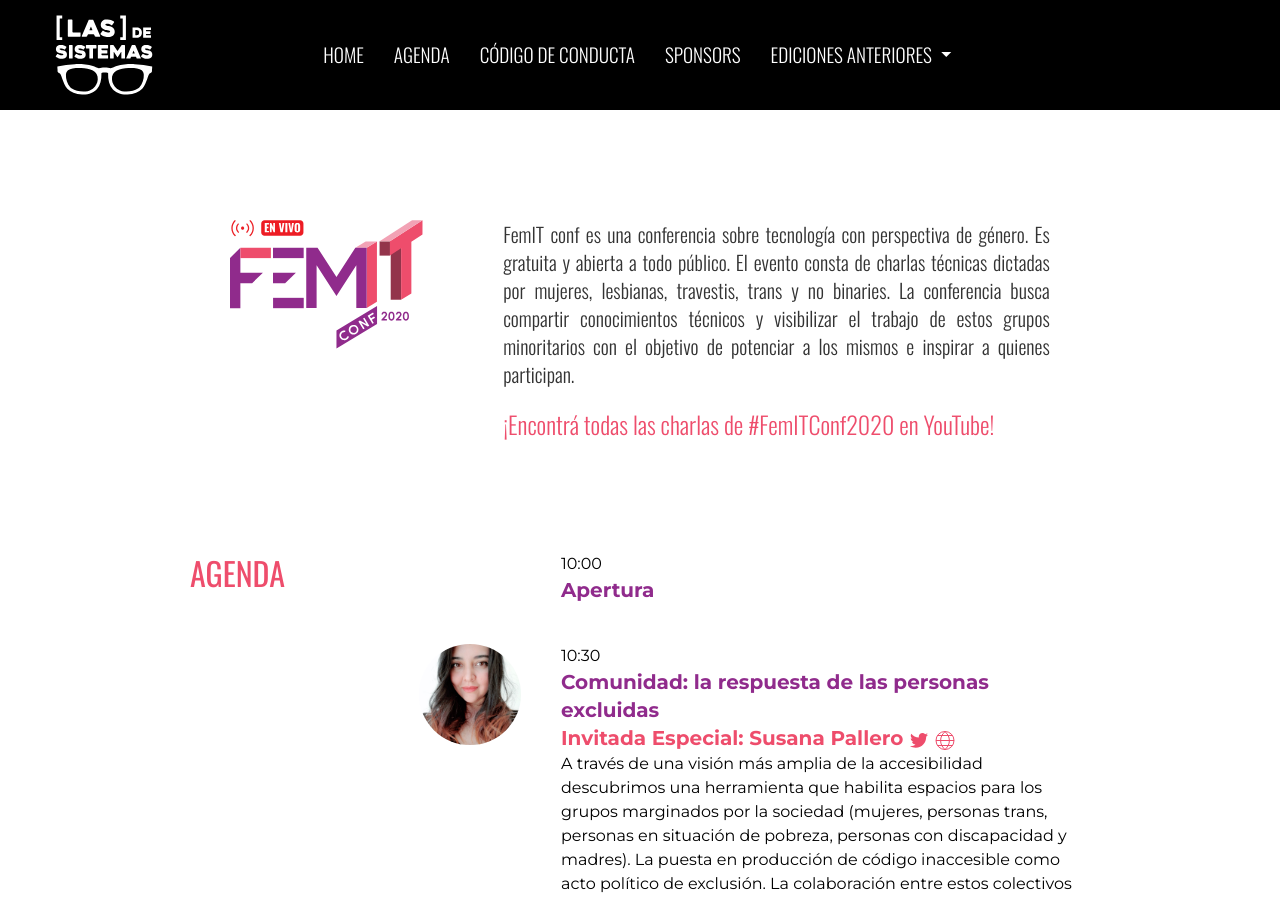
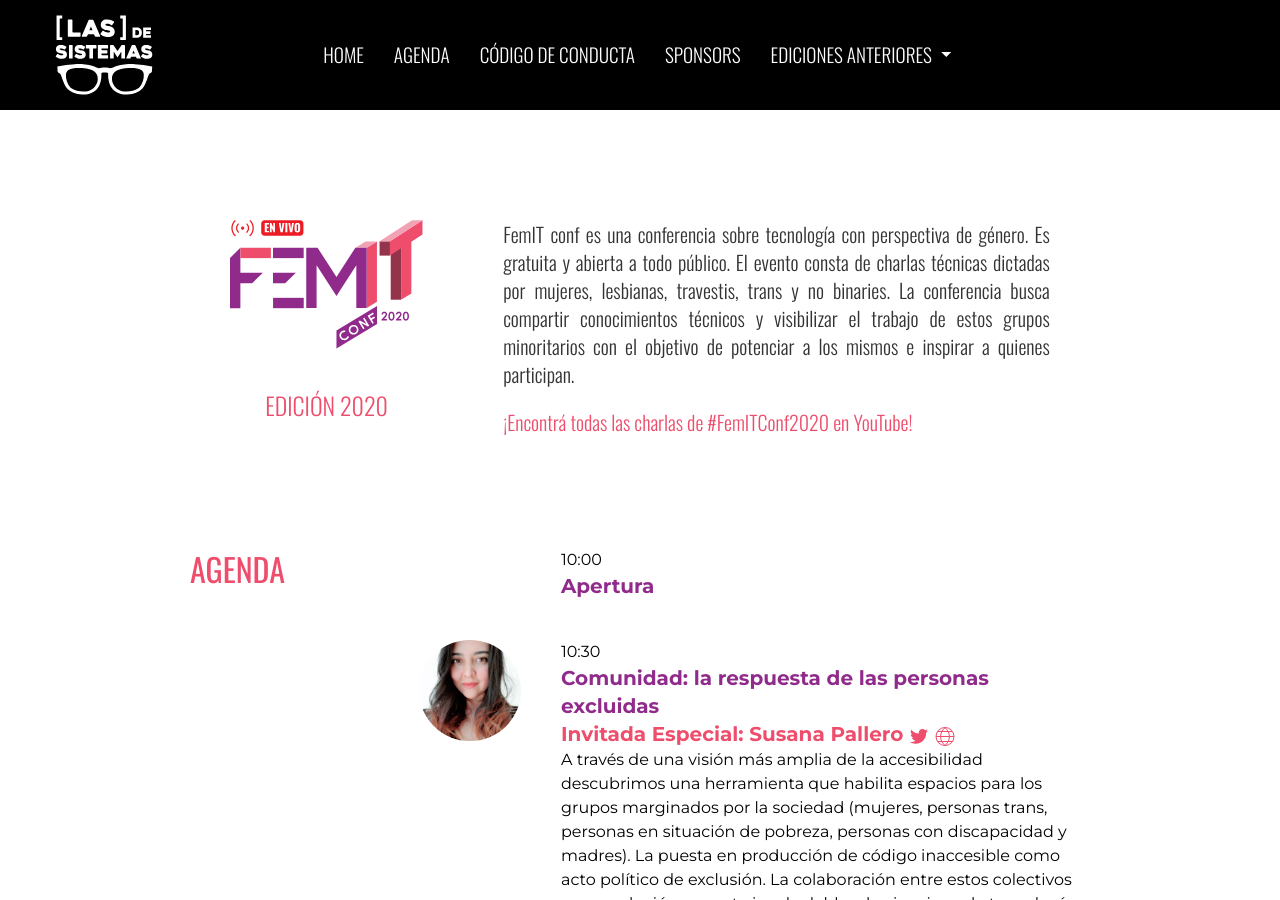
Before and after one commit to lasdesistemas/lds, a Jekyll site: the page built from femitconf2020/index.md, in a window 1280 px wide and 900 px high. Built offline with Jekyll 4.4.1, drawn with Linux system fonts in a browser that asks for light colours; nearby versions of some CDN libraries.

Commit message:
Fix estilos home + link a videos femit2020

```diff
--- a/_data/confs/femit2020.yml
+++ b/_data/confs/femit2020.yml
@@ -2,7 +2,7 @@
 year: 2020
 description: FemIT conf es una conferencia sobre tecnología con perspectiva de género. Es gratuita y abierta a todo público. El evento consta de charlas técnicas dictadas por mujeres, lesbianas, travestis, trans y no binaries. La conferencia busca compartir conocimientos técnicos y visibilizar el trabajo de estos grupos minoritarios con el objetivo de potenciar a los mismos e inspirar a quienes participan.
 hashtag: "#FemITConf2020"
-day:
+day: Edición 2020
 date:
 registro: false
 proximamente: false
--- a/_layouts/femit.html
+++ b/_layouts/femit.html
@@ -22,12 +22,12 @@
         <button class="uk-button uk-button-default uk-hidden@s button-default-femit">Registrarse</button>
       {% endif %}
       {% if conf.proximamente %}
-      <span class="uk-text-middle uk-h3 pink-darker-f uk-text-uppercase">
+      <span class="uk-text-middle uk-h3 pink-darker-f uk-text-uppercase uk-hidden@s">
         ¡Próximamente novedades!
       </span>
       {% endif %}
       {% if conf.youtube %}
-        <a href="{{ conf.youtube }}" target="_blank" class="uk-h3 pink-darker-f uk-hidden@s">¡Encontrá todas las charlas de {{conf.hashtag}} en YouTube!</a>
+        <a href="{{ conf.youtube }}" target="_blank" class="uk-h3 purple-lighter uk-hidden@s">¡Encontrá todas las charlas de {{conf.hashtag}} en YouTube!</a>
       {% endif %}
       </div>
     </div>
@@ -41,12 +41,12 @@
       <button class="uk-button uk-button-default button-default-femit uk-visible@s">Registrarse</button>
       {% endif %}
       {% if conf.proximamente %}
-      <span class="uk-text-middle uk-h3 pink-darker-f uk-text-uppercase">
+      <span class="uk-text-middle uk-h3 pink-darker-f uk-text-uppercase uk-visible@s">
         ¡Próximamente novedades!
       </span>
       {% endif %}
       {% if conf.youtube %}
-      <a href="{{ conf.youtube }}" target="_blank" class="uk-h3 pink-darker-f uk-visible@s">¡Encontrá todas las charlas de {{conf.hashtag}} en YouTube!</a>
+      <a href="{{ conf.youtube }}" target="_blank" class="uk-h4 pink-darker-f uk-visible@s">¡Encontrá todas las charlas de {{conf.hashtag}} en YouTube!</a>
       {% endif %}
     </div>
   </div>
```
Also changed, not shown: index.md (+1 -0 lines).
